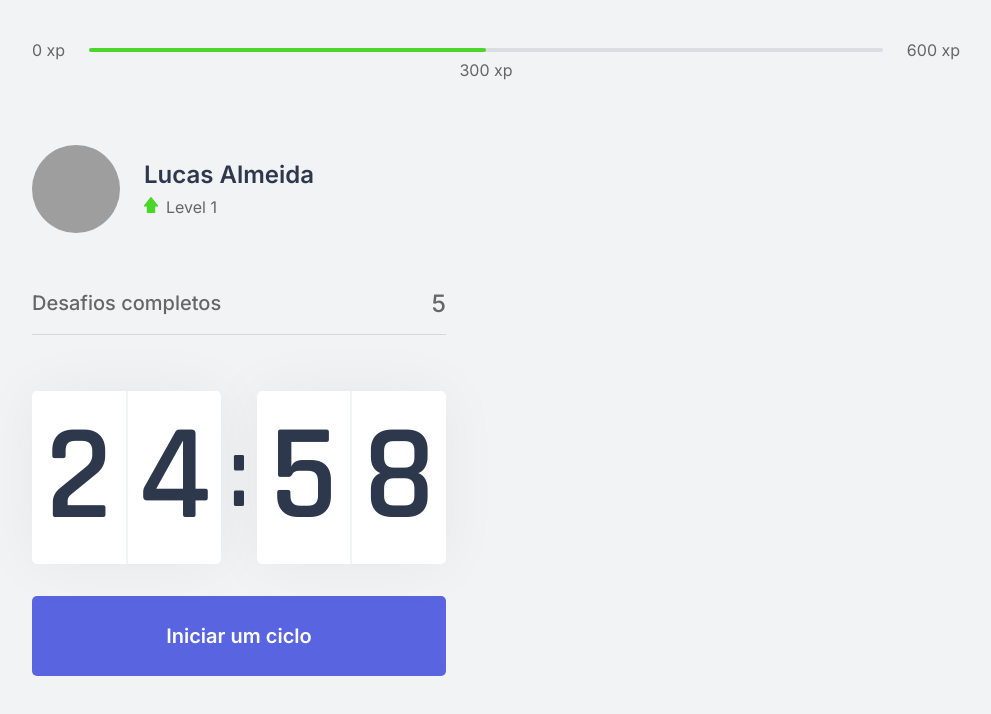
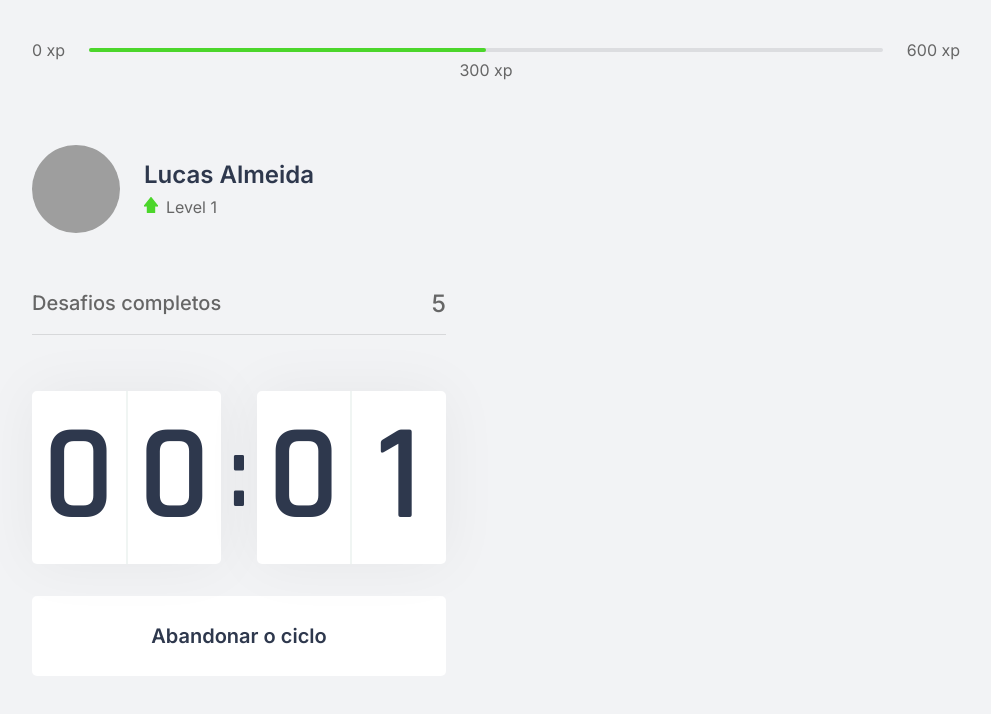
Before and after one commit to lucasAlmeidaSilveira/moveit, a Next.js app: page / in a window 1280 px wide. Both pictures are taken after a click on the button "Iniciar um ciclo". Shown: the top 714 px of the page, without its empty margins (144-1135 px from the left). Built offline with nearby package versions, Linux system fonts and the light colour scheme; grey boxes are pictures that could not be loaded.

Commit message:
countdown finished

```diff
--- a/src/components/Countdown.tsx
+++ b/src/components/Countdown.tsx
@@ -1,9 +1,12 @@
 import { useState, useEffect } from 'react';
 import styles from '../styles/components/Countdown.module.css';
 
+let countdownTimeout: NodeJS.Timeout;
+
 export function Countdown() {
-  const [time, setTime] = useState(25 * 60);
-  const [active, setActive] = useState(false);
+  const [time, setTime] = useState(0.05 * 60);
+  const [isActive, setIsActive] = useState(false);
+  const [hasFinished, setHasFinished] = useState(false);
 
   const minutes = Math.floor(time / 60);
   const seconds = time % 60;
@@ -12,16 +15,25 @@
   const [secondLeft, secondRight] = String(seconds).padStart(2, '0').split('');
 
   function startCountdown() {
-    setActive(true)
+    setIsActive(true);
   }
 
-  useEffect(()=>{
-    if(active && time > 0){
-      setTimeout(()=>{
-        setTime(time -1)
-      }, 1000)
+  function resetCountdown() {
+    clearTimeout(countdownTimeout);
+    setIsActive(false);
+    setTime(25 * 60);
   }
-  }, [active, time])
+
+  useEffect(() => {
+    if (isActive && time > 0) {
+      countdownTimeout = setTimeout(() => {
+        setTime(time - 1);
+      }, 1000);
+    } else if (isActive && time === 0) {
+      setHasFinished(true);
+      setIsActive(false);
+    }
+  }, [isActive, time]);
 
   return (
     <>
@@ -36,6 +48,22 @@
           <span>{secondRight}</span>
         </div>
       </div>
+
+      {hasFinished ? (
+        <button disabled className={styles.countdownButton}>
+          Ciclo encerrado
+        </button>
+      ) : (
+        <>
+          {isActive ? (
+            <button
+              type='button'
+              className={`${styles.countdownButton} ${styles.countdownButtonActive}`}
+              onClick={resetCountdown}
+            >
+              Abandonar o ciclo
+            </button>
+          ) : (
             <button
               type='button'
               className={styles.countdownButton}
@@ -43,6 +71,9 @@
             >
               Iniciar um ciclo
             </button>
+          )}
+        </>
+      )}
     </>
   );
 }
--- a/src/styles/components/Countdown.module.css
+++ b/src/styles/components/Countdown.module.css
@@ -54,6 +54,22 @@
   transition: background 0.2s;
 }
 
-.countdownButton:hover {
+.countdownButton:not(:disabled):hover {
   background: var(--blue-dark);
 }
+
+.countdownButtonActive {
+  background: var(--white);
+  color: var(--title);
+}
+
+.countdownButtonActive:not(:disabled):hover {
+  background: var(--red);
+  color: var(--white);
+}
+
+.countdownButton:disabled {
+  background: var(--white);
+  color: var(--text);
+  cursor: not-allowed;
+}
```
Lines whose indentation alone changed are shown as unchanged.
